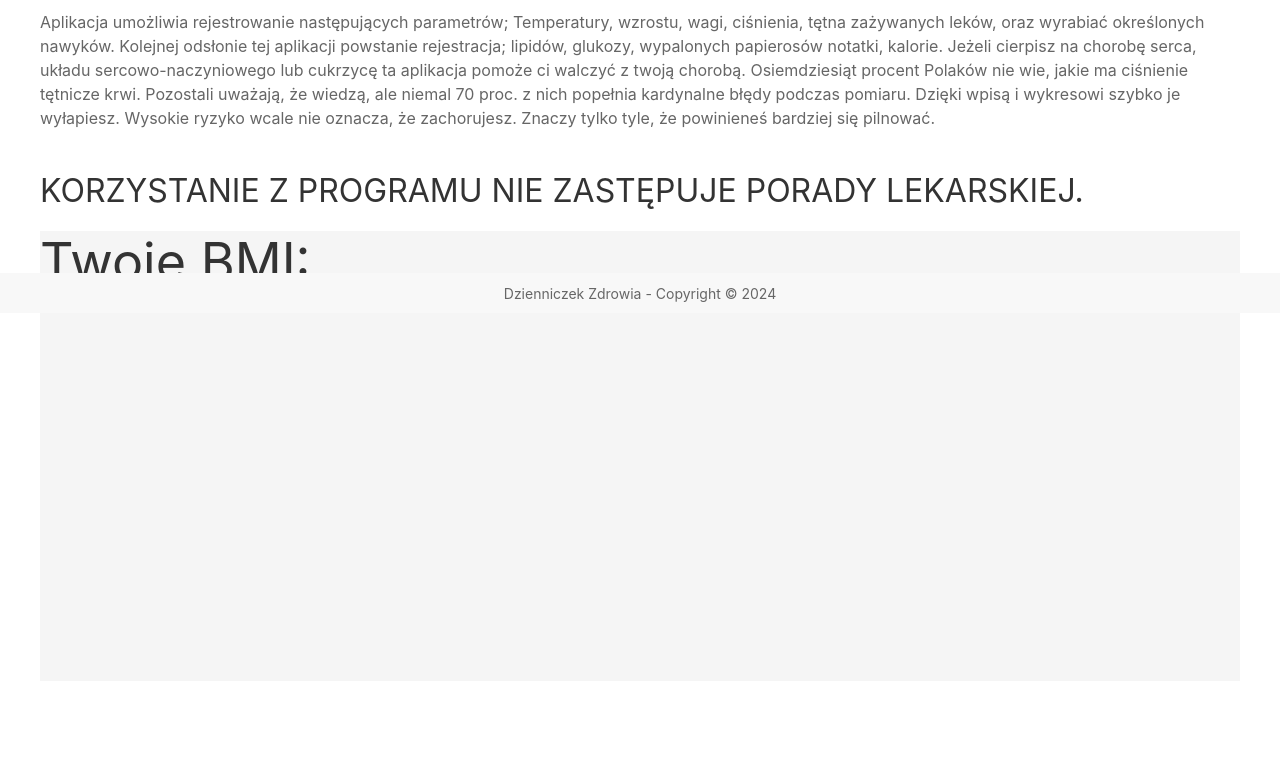
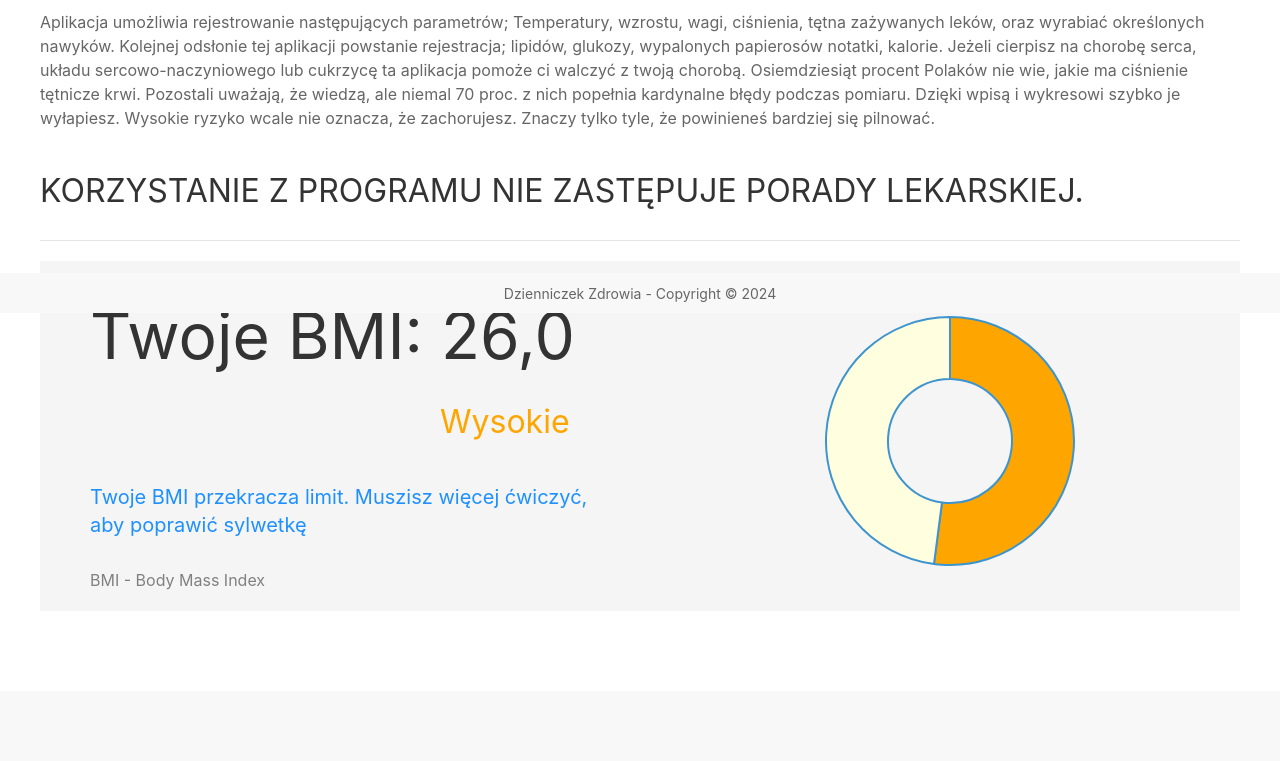
Before and after one commit to YankielG/PP_Journal, a Django app: page /weights/home/ in a window 1280 px wide. Shown: the part 487-1248 px from the top of the page. After the commit the page ends 1077 px from the top, so only its background shows below. Run offline with Django 5.2, Linux system fonts and the light colour scheme; data comes from the database, SQL or seed files in the repository; both versions use the stored data as it was after the commit.

Commit message:
dodanie bmi i wkońcu rozwiązagnie gupiego problemu

```diff
--- a/app_growth/forms.py
+++ b/app_growth/forms.py
@@ -4,6 +4,6 @@ from django.forms.utils import ErrorList
 from . import models
 
 class Add_growth_Form(forms.Form):
-    growth = forms.DecimalField(label='Wzrost', max_digits=3, decimal_places=1),
+    growth = forms.DecimalField(label='Wzrost', max_digits=5, decimal_places=1),
     date = forms.DateTimeField(label='Data'),
     comments = forms.CharField(label='Uwagi', max_length=255)
--- a/app_growth/models.py
+++ b/app_growth/models.py
@@ -2,9 +2,9 @@ from django.db import models
 
 # Create your models here.
 class Growth(models.Model):
-    growth = models.DecimalField(max_digits=3, decimal_places=1 )
+    growth = models.DecimalField(max_digits=5, decimal_places=1 )
     date = models.DateTimeField()
     comments = models.CharField(max_length=255)
 
     def __str__(self):
-        return f'Wzrost: {self.growth} Data: {self.date} Uwagi: {self.comments}'
+        return f'Waga: {self.growth} Data: {self.date} Uwagi: {self.comments}'
--- a/app_growth/views.py
+++ b/app_growth/views.py
@@ -68,7 +68,7 @@ def edit_growth(request, id):
         'time_max': datetime.now().strftime("%Y-%m-%dT%H:%M"),
         'time_min': (datetime.now() - timedelta(weeks=52)).strftime("%Y-%m-%dT%H:%M")
     }
-    return render(request, 'app_growth/edit_growth.html',context)
+    return render(request, 'app_growth/edit_growth.html', context)
 
 def delete_growth(request, id):
     found_growth = Growth.objects.get(pk=id)
--- a/app_pressure/forms.py
+++ b/app_pressure/forms.py
@@ -4,8 +4,8 @@ from django.forms.utils import ErrorList
 from . import models
 
 class Add_pressure_Form(forms.Form):
-    shrink = forms.DecimalField(label='Ciśnienie skurczowe', max_digits=3, decimal_places=1)
-    diastole = forms.DecimalField(label='Ciśnienie rozkurczowe', max_digits=3, decimal_places=1)
-    pulse = forms.DecimalField(label='Tętno', max_digits=3, decimal_places=1)
+    shrink = forms.DecimalField(label='Ciśnienie skurczowe', max_digits=5, decimal_places=1)
+    diastole = forms.DecimalField(label='Ciśnienie rozkurczowe', max_digits=5, decimal_places=1)
+    pulse = forms.DecimalField(label='Tętno', max_digits=5, decimal_places=1)
     date = forms.DateTimeField(label='Data'),
     comments = forms.CharField(label='Uwagi', max_length=255)
--- a/app_pressure/models.py
+++ b/app_pressure/models.py
@@ -2,9 +2,9 @@ from django.db import models
 
 # Create your models here.
 class Pressure(models.Model):
-    shrink = models.DecimalField(max_digits=3, decimal_places=1 ) # skurczowe
-    diastole = models.DecimalField(max_digits=3, decimal_places=1 ) # rozkurczowe
-    pulse = models.DecimalField(max_digits=3, decimal_places=1)
+    shrink = models.DecimalField(max_digits=5, decimal_places=1 ) # skurczowe
+    diastole = models.DecimalField(max_digits=5, decimal_places=1 ) # rozkurczowe
+    pulse = models.DecimalField(max_digits=5, decimal_places=1)
     date = models.DateTimeField()
     comments = models.CharField(max_length=255)
 
--- a/app_pulse/forms.py
+++ b/app_pulse/forms.py
@@ -4,6 +4,6 @@ from django.forms.utils import ErrorList
 from . import models
 
 class Add_pulse_Form(forms.Form):
-    pulse = forms.DecimalField(label='Tętno', max_digits=3, decimal_places=1)
+    pulse = forms.DecimalField(label='Tętno', max_digits=5, decimal_places=1)
     date = forms.DateTimeField(label='Data'),
     comments = forms.CharField(label='Uwagi', max_length=255)
--- a/app_pulse/models.py
+++ b/app_pulse/models.py
@@ -2,7 +2,7 @@ from django.db import models
 
 # Create your models here.
 class Pulse(models.Model):
-    pulse = models.DecimalField(max_digits=3, decimal_places=1)
+    pulse = models.DecimalField(max_digits=5, decimal_places=1)
     date = models.DateTimeField()
     comments = models.CharField(max_length=255)
 
--- a/app_weight/forms.py
+++ b/app_weight/forms.py
@@ -4,6 +4,6 @@ from django.forms.utils import ErrorList
 from . import models
 
 class Add_weight_Form(forms.Form):
-    weight = forms.DecimalField(label='Waga', max_digits=3, decimal_places=1),
+    weight = forms.DecimalField(label='Waga', max_digits=5, decimal_places=1),
     date = forms.DateTimeField(label='Data'),
     comments = forms.CharField(label='Uwagi', max_length=255)
--- a/app_weight/models.py
+++ b/app_weight/models.py
@@ -2,7 +2,7 @@ from django.db import models
 
 # Create your models here.
 class Weight(models.Model):
-    weight = models.DecimalField(max_digits=3, decimal_places=1 )
+    weight = models.DecimalField(max_digits=5, decimal_places=1 )
     date = models.DateTimeField()
     comments = models.CharField(max_length=255)
 
--- a/app_weight/templates/app_weight/home.html
+++ b/app_weight/templates/app_weight/home.html
@@ -6,16 +6,18 @@
 {% block page_content %}
 
     <div class="container">
-        <h2 class="uk-heading-divider"  style="position:center">
+        <h2 class="uk-heading-divider" style="position:center">
             <span>Witaj</span>
             <span>użytkowniku</span>
         </h2>
 
         <div class="uk-panel">
-        <img class="uk-align-left uk-margin-remove-adjacent" src="{% static 'background.JPG' %}" width="300" height="140" alt="info">
+            <img class="uk-align-left uk-margin-remove-adjacent" src="{% static 'background.JPG' %}" width="300"
+                 height="140" alt="info">
             <p>Przejmij kontrolę nad organizmem i zacznij decydować o swoim zdrowiu!</p>
 
-        <p>Dobre zdrowie to nie tylko geny. Decydują o nim także styl życia, umiejętność rozładowywania stresu, sposób
+            <p>Dobre zdrowie to nie tylko geny. Decydują o nim także styl życia, umiejętność rozładowywania stresu,
+                sposób
                 odżywiania, a nawet relacje z innymi.
                 To doskonała wiadomość: stan naszego organizmu zależy w dużej mierze od nas samych.
                 "Twój dziennik zdrowia" to potężna dawka motywacji, by już dziś zwrócić uwagę na swoje samopoczucie.
@@ -23,32 +25,87 @@
 
             <p> Głównym zadaniem programu jest pomoc w utrzymaniu lub poprawieniu stanu Twojego zdrowia, poprzez
                 monitorowanie pewnego zakresu parametrów zdrowotnych (profilaktyka CHUK).
-            Korzystanie z programu na co dzień, pozwoli Ci zapanować nad realizacją najczęstszych zaleceń lekarskich oraz
+                Korzystanie z programu na co dzień, pozwoli Ci zapanować nad realizacją najczęstszych zaleceń lekarskich
+                oraz
                 na pełniejsze wykorzystanie wizyty u lekarza.
             </p>
             <p>Aplikacja umożliwia rejestrowanie następujących parametrów; Temperatury, wzrostu, wagi, ciśnienia, tętna
                 zażywanych leków, oraz wyrabiać określonych nawyków.
                 Kolejnej odsłonie tej aplikacji powstanie rejestracja; lipidów, glukozy, wypalonych papierosów notatki,
                 kalorie.
-            Jeżeli cierpisz na chorobę serca, układu sercowo-naczyniowego lub cukrzycę ta aplikacja pomoże ci walczyć z
-            twoją chorobą. Osiemdziesiąt procent Polaków nie wie, jakie ma ciśnienie tętnicze krwi. Pozostali uważają, że
-            wiedzą, ale niemal 70 proc. z nich popełnia kardynalne błędy podczas pomiaru. Dzięki wpisą i wykresowi szybko je wyłapiesz.
-            Wysokie ryzyko wcale nie oznacza, że zachorujesz. Znaczy tylko tyle, że powinieneś bardziej się pilnować.
+                Jeżeli cierpisz na chorobę serca, układu sercowo-naczyniowego lub cukrzycę ta aplikacja pomoże ci
+                walczyć z
+                twoją chorobą. Osiemdziesiąt procent Polaków nie wie, jakie ma ciśnienie tętnicze krwi. Pozostali
+                uważają, że
+                wiedzą, ale niemal 70 proc. z nich popełnia kardynalne błędy podczas pomiaru. Dzięki wpisą i wykresowi
+                szybko je wyłapiesz.
+                Wysokie ryzyko wcale nie oznacza, że zachorujesz. Znaczy tylko tyle, że powinieneś bardziej się
+                pilnować.
             </p>
         </div>
 
         <h2>KORZYSTANIE Z PROGRAMU NIE ZASTĘPUJE PORADY LEKARSKIEJ.</h2>
 
-    <div class="uk-grid" data-uk-grid-margin="">
-        <div class="uk-width-medium-1-1 uk-row-first">
-            <div class="uk-vertical-align" style="background-color: #F5F5F5; height: 450px;">
-                <h3 class="uk-heading-small">Twoje BMI:</h3>
+        <div style="margin-outside: 40px"><h2 class="uk-heading-divider"></h2></div>
 
+        <div style="background-color: #F5F5F5; height: 350px">
 
+            <div uk-grid>
+                <div class="uk-width-1-2">
+                    <h3 class="uk-heading-medium" style="margin-left: 50px; margin-top: 40px;">Twoje
+                        BMI: {{ bmi_value |floatformat:1 }}</h3>
+                    <h2 style="margin-left: 400px; margin-top: 30px; color: {{ bmi_color }}">{{ bmi_rate }}</h2>
+                    <h4 style="margin-left: 50px; margin-top: 40px; color:dodgerblue ">{{ bmi_comment }}</h4>
+                    <h5 style="margin-left: 50px; margin-top: 30px; color:gray ">BMI - Body Mass Index</h5>
+                </div>
 
+                <div class="uk-width-1-2">
+                    <div class="uk-position-center uk-position-relative" style="margin-top: 15px; height: 250px; width: 250px">
+                        <canvas id="line-chart"></canvas>
+                    </div>
+                </div>
+
+                <script src="https://cdn.jsdelivr.net/npm/chart.js"></script>
+                <script>
+
+                    var label_list = [];
+                    {% for value in chart_x %}
+                        label_list.push("{{ value }}");
+                    {% endfor %}
+
+                    new Chart(document.getElementById("line-chart"), {
+                        type: 'doughnut',
+                        data: {
+                            labels: [],
+                            datasets: [{
+                                data: {{chart}},
+                                label: "",
+                                borderColor: "#3e95cd",
+                                backgroundColor: [
+                                    '{{bmi_color}}',
+                                    '#FFFFE0',
+                                ],
+                                hoverOffset: 4,
+                                fill: false,
+                            }]
+                        },
+                        options: {
+                            plugins: {
+                                legend: {display: false},
+                                title: {
+                                    text: 'Wartości w czasie',
+                                    display: false
+                                }
+                            },
+                        }
+                    });
+                    Chart.defaults.plugins.tooltip.enabled = false;
+                </script>
             </div>
         </div>
 
         <div class="uk-padding"></div>
+
+
     </div>
 {% endblock %}
--- a/app_weight/views.py
+++ b/app_weight/views.py
@@ -1,7 +1,9 @@
+import decimal
 from datetime import datetime, timedelta
 
 from django.shortcuts import render, redirect
 from .models import Weight
+from app_growth.models import Growth
 from django.http import HttpResponseNotFound, HttpResponseForbidden
 from .forms import Add_weight_Form
 from django.db.models import Avg, Min, Max, Count
@@ -93,4 +95,48 @@ def error(request):
 
 
 def home(request):
-    return  render(request,'app_weight/home.html')
+    found_weights = Weight.objects.all()
+    found_growth = Growth.objects.all()
+
+    if found_weights and found_growth:
+        last_weight = Weight.objects.latest('date')
+        last_growth = Growth.objects.latest("date")
+        bmi_value = float(round(last_weight.weight / (last_growth.growth/100 * last_growth.growth/100), 2))
+        value_chart = 50 - bmi_value
+        chart = [bmi_value, value_chart]
+    else:
+        bmi_value = 0
+        value_chart = 50 - bmi_value
+        chart = [bmi_value, value_chart]
+
+    bmi_rate = 'Brak Oceny'
+    bmi_color = '#CD853F'
+    bmi_comment = 'Dokonaj wpisów wagi i wzrostu, BMI to: masa / wzrost * 2'
+    if bmi_value < 5:
+        pass
+    elif bmi_value < 18.5 :
+        bmi_rate = 'Niskie'
+        bmi_color = '#0000FF'
+        bmi_comment = 'Twoje BMI jest za niskie, jedź więcej. Skonsultuj sie z lekarzem.'
+    elif bmi_value < 25:
+        bmi_rate = 'W normie'
+        bmi_color = '#32CD32'
+        bmi_comment = 'Twoje BMI OK tak trzymaj.'
+    elif bmi_value < 30:
+        bmi_rate = 'Wysokie'
+        bmi_color = '#FFA500'
+        bmi_comment = 'Twoje BMI przekracza limit. Muszisz więcej ćwiczyć, aby poprawić sylwetkę'
+    else:
+        bmi_rate = 'Bardzo Wysokie'
+        bmi_color = '#FF0000'
+        bmi_comment = 'Twoje BMI przekracza limit. Muszisz więcej ćwiczyć i stosować dietę. Skonsultuj sie z lekarzem.'
+
+
+    context = {
+        'chart': chart,
+        'bmi_value': bmi_value,
+        'bmi_rate': bmi_rate,
+        'bmi_color': bmi_color,
+        'bmi_comment': bmi_comment
+    }
+    return  render(request,'app_weight/home.html', context)
```
Also changed, not shown: db.sqlite3. Lines whose indentation alone changed are shown as unchanged.
